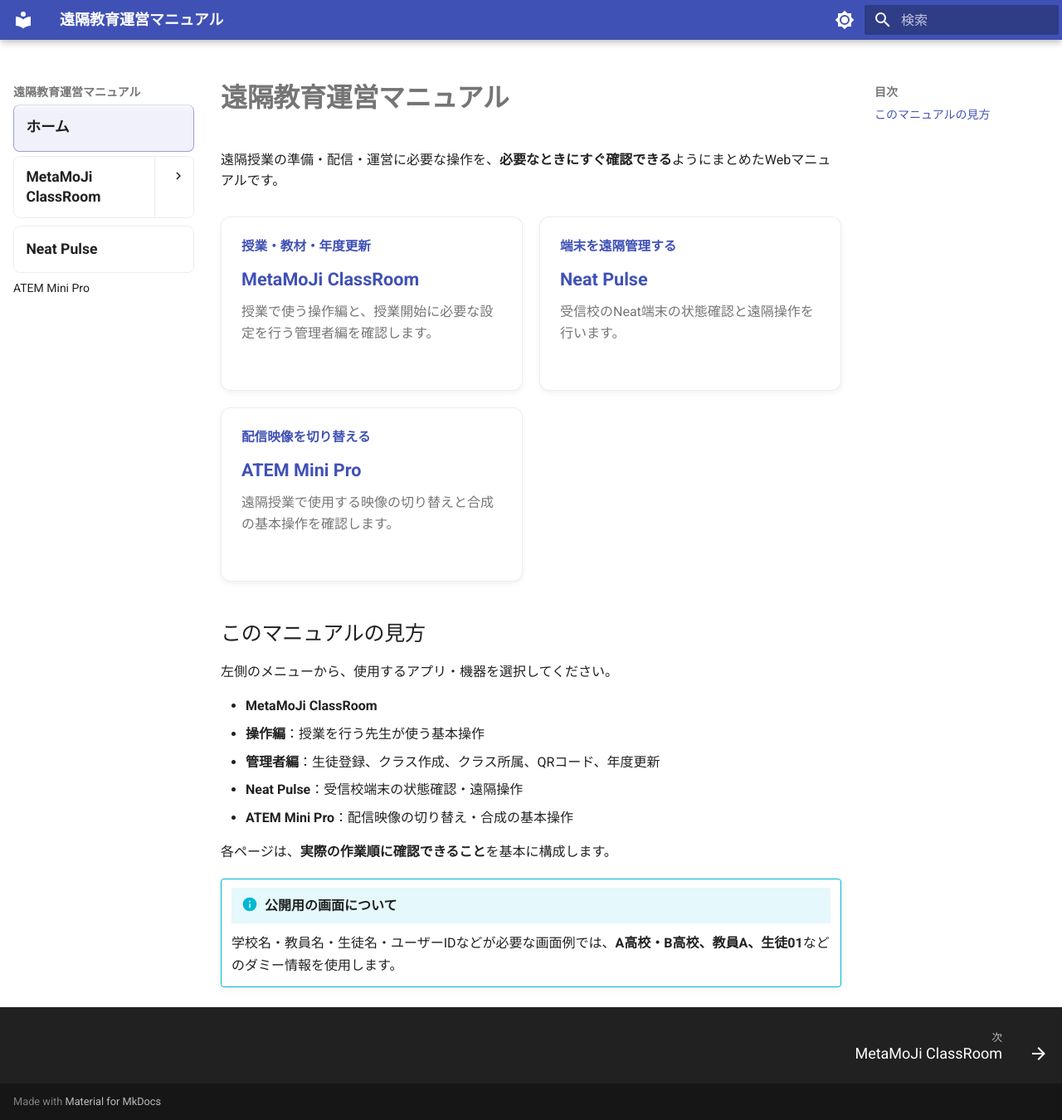
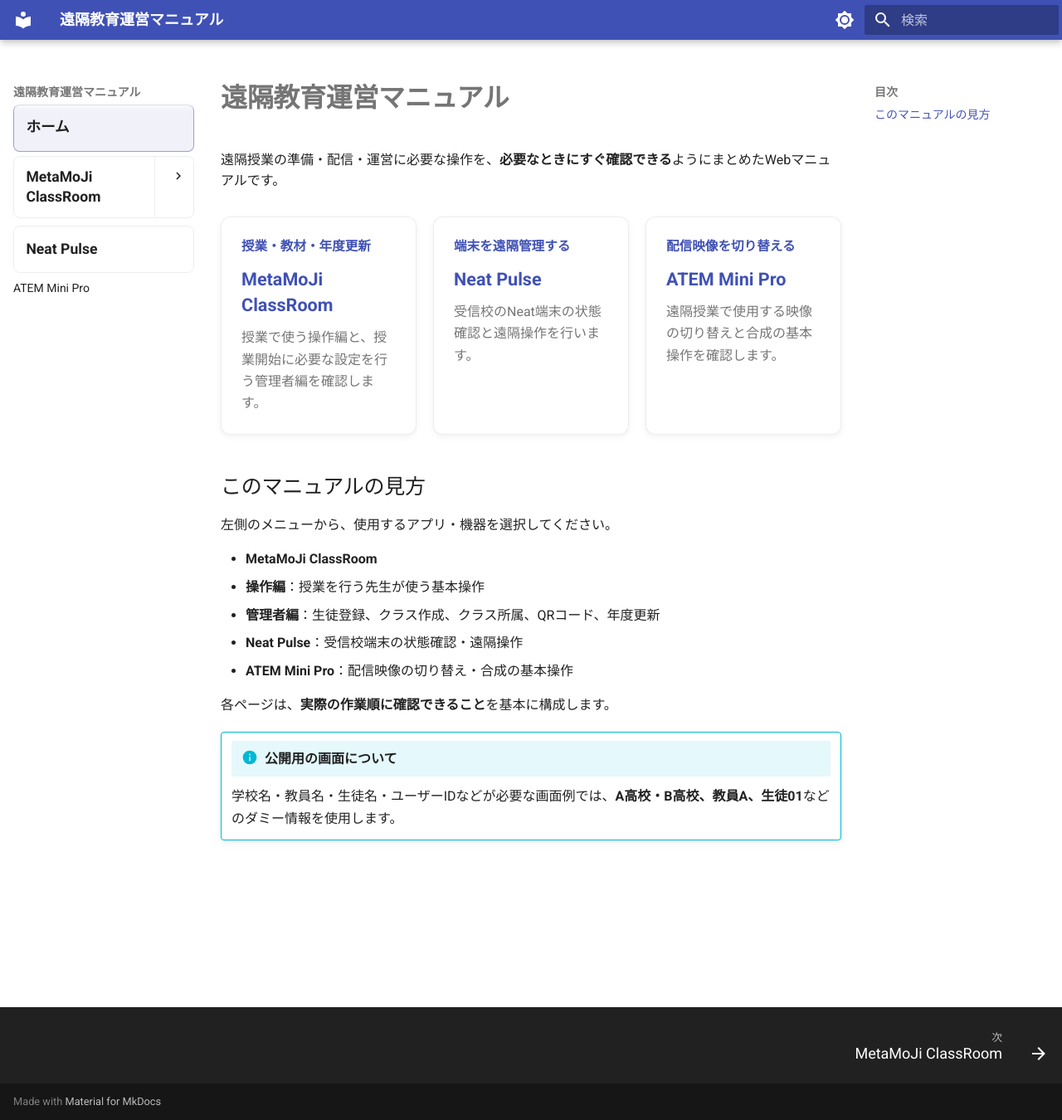
Before and after one commit to a-recs/remote-manual, an MkDocs documentation site: the page built from docs/index.md, in a window 1280 px wide and 1350 px high. Shown: the whole window at 83% size. Built offline with MkDocs 1.6.1 and Material for MkDocs 9.7.7, drawn with Linux system fonts in a browser that asks for light colours.

Commit message:
Align ATEM card with home manual cards

```diff
--- a/docs/stylesheets/extra.css
+++ b/docs/stylesheets/extra.css
@@ -11,7 +11,7 @@
 /* ホーム：主要マニュアルへの入口 */
 .manual-home-grid {
   display: grid;
-  grid-template-columns: repeat(2, minmax(0, 1fr));
+  grid-template-columns: repeat(3, minmax(0, 1fr));
   gap: 1rem;
   margin: 1.5rem 0 2rem;
 }
@@ -53,6 +53,12 @@
   font-size: 0.78rem;
   font-weight: 700;
   color: var(--md-primary-fg-color);
+}
+
+@media screen and (max-width: 76.24em) and (min-width: 60.01em) {
+  .manual-home-grid {
+    grid-template-columns: repeat(2, minmax(0, 1fr));
+  }
 }
 
 @media screen and (max-width: 60em) {
```
